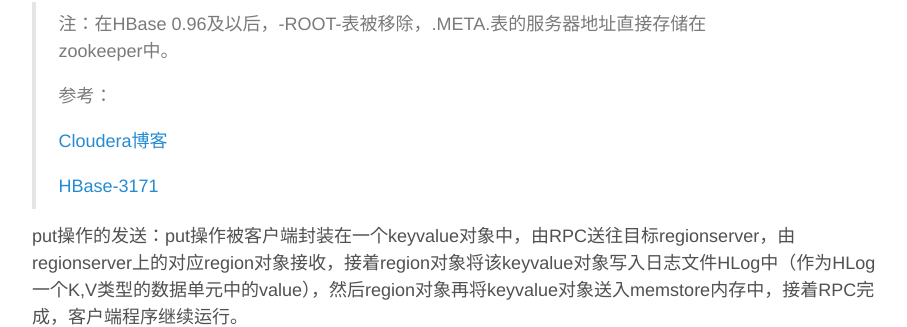
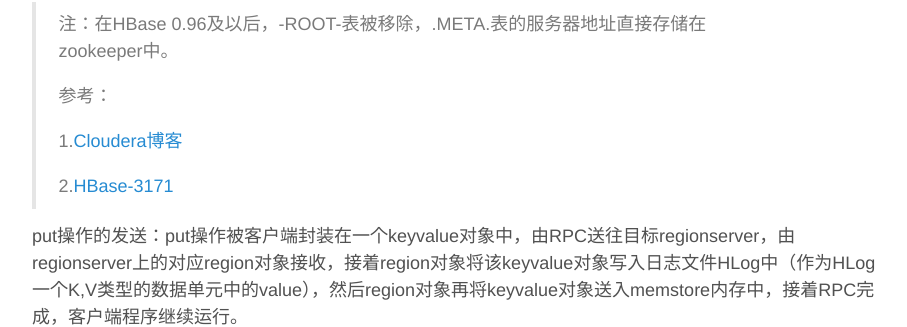
Before and after one commit to lsr1991/lsr1991.github.io, a Jekyll site: the page built from _posts/2015-03-01-hbase_store_mechanism.md, in a window 1280 px wide and 900 px high, scrolled down 844 px. Shown: the part 129-456 px from the top of the window, without its empty margins (185-1092 px from the left). Built offline with Jekyll 4.4.1, drawn with Linux system fonts in a browser that asks for light colours; Markdown is read by kramdown in place of the engine named in the settings; comment, search, counter and statistics services are not loaded.

Commit message:
Update 2015-03-01-hbase_store_mechanism.md

```diff
--- a/_posts/2015-03-01-hbase_store_mechanism.md
+++ b/_posts/2015-03-01-hbase_store_mechanism.md
@@ -26,9 +26,9 @@ comments: true
 >
 > 参考：
 >
-> [Cloudera博客](http://blog.cloudera.com/blog/2013/10/what-are-hbase-znodes/)
+> 1.[Cloudera博客](http://blog.cloudera.com/blog/2013/10/what-are-hbase-znodes/)
 >
-> [HBase-3171](https://issues.apache.org/jira/browse/HBASE-3171)
+> 2.[HBase-3171](https://issues.apache.org/jira/browse/HBASE-3171)
 
 put操作的发送：put操作被客户端封装在一个keyvalue对象中，由RPC送往目标regionserver，由regionserver上的对应region对象接收，接着region对象将该keyvalue对象写入日志文件HLog中（作为HLog一个K,V类型的数据单元中的value），然后region对象再将keyvalue对象送入memstore内存中，接着RPC完成，客户端程序继续运行。
 
```
